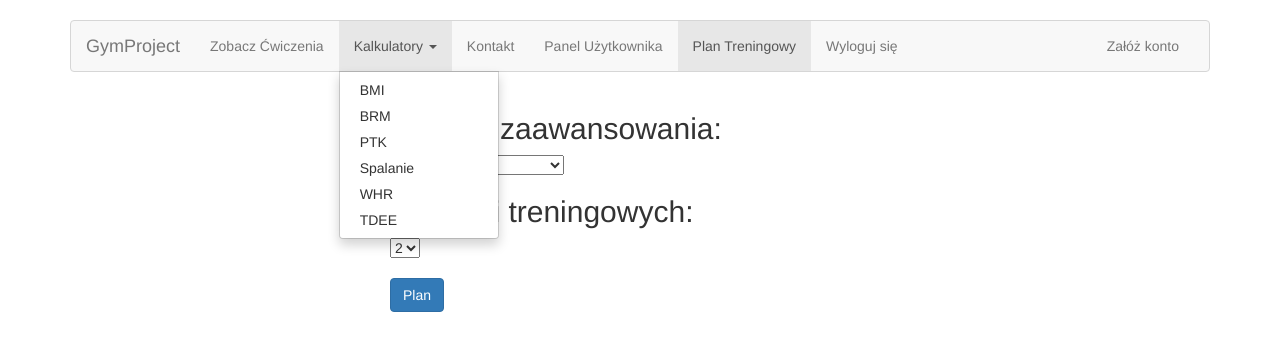
After one commit to paziewskib/project-gym, a PHP site: page /trening.php in a window 1280 px wide, after a click on "Kalkulatory". The commit adds this page. Shown: the top 351 px of the page. Run offline with PHP 8.4, Linux system fonts and the light colour scheme; the visitor is signed in with stand-in values (Sample User, id 1).

Commit message:
Generowanie planu treningowego, aktualizacja menu, aktualizacja panelu użytkownika

```diff
--- a/calc/calc_bmi.php
+++ b/calc/calc_bmi.php
@@ -1,3 +1,6 @@
+<?php
+session_start();
+?>
 <!DOCTYPE html>
 <html lang="en">
   <head>
@@ -33,7 +36,7 @@
                         </ul>
                     </li>
                     <li><a href="../contact.php">Kontakt</a></li>
-                    <?php if(isset($_SESSION['zalogowano'])){ echo "<li><a href='pu.php'>Panel Użytkownika</a></li>"; } ?>
+                    <?php if(isset($_SESSION['zalogowano'])){ echo '<li><a href="../pu.php">Panel Użytkownika</a></li>'; } ?>
                 </ul>
                 <ul class="nav navbar-nav navbar-right">
                     <li><a href="../rejestracja.php">Załóż konto</a></li>
--- a/calc/calc_bmr.php
+++ b/calc/calc_bmr.php
@@ -1,3 +1,7 @@
+<?php
+session_start();
+?>
+
 <!DOCTYPE html>
 <html lang="en">
   <head>
@@ -33,7 +37,7 @@
                         </ul>
                     </li>
                     <li><a href="../contact.php">Kontakt</a></li>
-                    <?php if(isset($_SESSION['zalogowano'])){ echo "<li><a href='pu.php'>Panel Użytkownika</a></li>"; } ?>
+                    <?php if(isset($_SESSION['zalogowano'])){ echo "<li><a href='../pu.php'>Panel Użytkownika</a></li>"; } ?>
                 </ul>
                 <ul class="nav navbar-nav navbar-right">
                     <li><a href="../rejestracja.php">Załóż konto</a></li>
--- a/calc/calc_ptk.php
+++ b/calc/calc_ptk.php
@@ -1,3 +1,6 @@
+<?php
+session_start();
+?>
 <!DOCTYPE html>
 <html lang="en">
   <head>
--- a/calc/calc_spalanie_kal.php
+++ b/calc/calc_spalanie_kal.php
@@ -1,3 +1,6 @@
+<?php
+session_start();
+?>
 <!DOCTYPE html>
 <html lang="en">
   <head>
--- a/calc/calc_tdee.php
+++ b/calc/calc_tdee.php
@@ -1,3 +1,6 @@
+<?php
+session_start();
+?>
 <!DOCTYPE html>
 <html lang="en">
   <head>
--- a/calc/calc_whr.php
+++ b/calc/calc_whr.php
@@ -1,3 +1,6 @@
+<?php
+session_start();
+?>
 <!DOCTYPE html>
 <html lang="en">
   <head>
--- a/contactview.php
+++ b/contactview.php
@@ -37,9 +37,10 @@ session_start();
                             <li><a href="calc/calc_ptk.php">PTK</a></li>
                             <li><a href="calc/calc_spalanie_kal.php">Spalanie</a></li>
                             <li><a href="calc/calc_whr.php">WHR</a></li>
+                            <li><a href="calc_tdee.php">TDEE</a></li>
                         </ul>
                     </li>
-                    <li><a href="contact.php">Kontakt</a></li>
+                    <li class="active"><a href="contact.php">Kontakt</a></li>
                     <?php if(isset($_SESSION['zalogowano'])){ echo "<li><a href='pu.php'>Panel Użytkownika</a></li>"; } ?>
                 </ul>
                 <ul class="nav navbar-nav navbar-right">
--- a/exercise.php
+++ b/exercise.php
@@ -25,7 +25,7 @@ session_start();
             </div>
             <div id="navbar" class="navbar-collapse collapse">
                 <ul class="nav navbar-nav navbar-left">
-                    <li><a href="exercise.php">Zobacz Ćwiczenia</a></li>
+                    <li class="active"><a href="exercise.php">Zobacz Ćwiczenia</a></li>
                     <li class="dropdown">
                         <a class="dropdown-toggle" data-toggle="dropdown" href="#">Kalkulatory
                         <span class="caret"></span></a>
@@ -35,6 +35,7 @@ session_start();
                             <li><a href="calc/calc_ptk.php">PTK</a></li>
                             <li><a href="calc/calc_spalanie_kal.php">Spalanie</a></li>
                             <li><a href="calc/calc_whr.php">WHR</a></li>
+                            <li><a href="calc_tdee.php">TDEE</a></li>
                         </ul>
                     </li>
                     <li><a href="contact.php">Kontakt</a></li>
--- a/index.php
+++ b/index.php
@@ -35,6 +35,7 @@ session_start();
                             <li><a href="calc/calc_ptk.php">PTK</a></li>
                             <li><a href="calc/calc_spalanie_kal.php">Spalanie</a></li>
                             <li><a href="calc/calc_whr.php">WHR</a></li>
+                            <li><a href="calc_tdee.php">TDEE</a></li>
                         </ul>
                     </li>
                     <li><a href="contact.php">Kontakt</a></li>
--- a/pulogic.php
+++ b/pulogic.php
@@ -2,8 +2,7 @@
 
 session_start();
 
-		if((isset($_POST['firstname']))&&(isset($_POST['lastname']))&&(isset($_POST['email']))&&(isset($_POST['height']))
-            &&(isset($_POST['weight']))&&(isset($_POST['activity']))&& (isset($_POST['age']))&&(isset($_POST['bodytype'])))
+		if(isset($_POST['submit']))
 		{
             $idUser = $_SESSION['id'];
 			$walidacja = true;
--- a/rejestracjawidok.php
+++ b/rejestracjawidok.php
@@ -38,7 +38,7 @@
                     <?php if(isset($_SESSION['zalogowano'])){ echo "<li><a href='pu.php'>Panel Użytkownika</a></li>"; } ?>
                 </ul>
                 <ul class="nav navbar-nav navbar-right">
-                    <li><a href="rejestracja.php">Załóż konto</a></li>
+                    <li class="active"><a href="rejestracja.php">Załóż konto</a></li>
                 </ul>
             </div>
         </div>
--- /dev/null
+++ b/trening.php
@@ -0,0 +1,140 @@
+<?php
+
+session_start();
+
+if(!isset($_SESSION['zalogowano']))
+{
+	header('Location: index.php');
+	exit();
+}
+require_once "connect.php";
+
+?>
+
+<!DOCTYPE html>
+<html>
+<head>
+	<lang html="pl">
+	<meta charset="utf-8" />
+        <meta name="viewport" content="width=device-width, initial-scale=1">
+        <link href="css/bootstrap.min.css" rel="stylesheet">
+        <link href="css/style.css" rel="stylesheet">
+	<title>Plan Treningowy</title>
+</head>
+<body>
+
+<div class="container">
+    <nav class="navbar navbar-default" style="margin-top: 20px; border-color: #d6d6d6;">
+        <div class="container-fluid">
+            <div class="navbar-header">
+                <button type="button" class="navbar-toggle collapsed" data-toggle="collapse" data-target="#navbar" aria-expanded="false" aria-controls="navbar">
+                    <span class="glyphicon glyphicon-th-list"/>
+                </button>
+                <a class="navbar-brand" href="index.php">GymProject</a>
+            </div>
+            <div id="navbar" class="navbar-collapse collapse">
+                <ul class="nav navbar-nav navbar-left">
+
+                    <li><a href="exercise.php">Zobacz Ćwiczenia</a></li>
+                    <li class="dropdown">
+                        <a class="dropdown-toggle" data-toggle="dropdown" href="#">Kalkulatory
+                        <span class="caret"></span></a>
+                        <ul class="dropdown-menu">
+                            <li><a href="calc/calc_bmi.php">BMI</a></li>
+                            <li><a href="calc/calc_bmr.php">BRM</a></li>
+                            <li><a href="calc/calc_ptk.php">PTK</a></li>
+                            <li><a href="calc/calc_spalanie_kal.php">Spalanie</a></li>
+                            <li><a href="calc/calc_whr.php">WHR</a></li>
+                            <li><a href="calc_tdee.php">TDEE</a></li>
+                        </ul>
+                    </li>
+                    <li><a href="contact.php">Kontakt</a></li>
+                    <li><a href="pu.php">Panel Użytkownika</a></li>
+                    <li class="active"><a href="#">Plan Treningowy</a></li>
+                    <li><a href="logout.php">Wyloguj się</a></li>
+                </ul>
+                    <ul class="nav navbar-nav navbar-right">
+                    <li><a href="rejestracja.php">Załóż konto</a></li>
+                    </ul>
+            </div>
+        </div>
+    </nav>
+</div>
+                         <form action="" method="post" style=" width: 500px; margin: 10px auto">
+                            <h2>Stopień zaawansowania:</h2>
+                            <select name="lvl[]">
+                                 <option>Początkujący</option>
+                                 <option>Średnioozaawansowany</option>
+                                 <option>Zaawansowany</option>
+                             </select>
+                            <h2>Ilość dni treningowych:</h2>
+                            <select name="dni[]">
+                                 <option>2</option>
+                                 <option>3</option>
+                                 <option>4</option>
+                             </select>
+                            <br><br><input type="submit" name="submit" class="btn btn-primary" value="Plan">
+                        </form>
+                      </div>
+
+
+<?php
+
+if(isset($_POST['submit'])){
+
+if($_POST['lvl'][0] == "Początkujący" && $_POST['dni'][0] == "2"){
+    $result = $mysqli->query("SELECT * FROM exercise WHERE numberOfAdvanced = 1 AND numberOfPlan = 1");
+    $komunikat = "Trening początkujący, 2 dni tygodniowo";
+}
+if($_POST['lvl'][0] == "Początkujący" && $_POST['dni'][0] == "3"){
+    $result = $mysqli->query("SELECT * FROM exercise WHERE numberOfAdvanced = 1 AND numberOfPlan = 2");
+    $komunikat = "Trening początkujący, 3 dni tygodniowo";
+}
+if($_POST['lvl'][0] == "Początkujący" && $_POST['dni'][0] == "4"){
+    $result = $mysqli->query("SELECT * FROM exercise WHERE numberOfAdvanced = 1 AND numberOfPlan = 3");
+    $komunikat = "Trening początkujący, 4 dni tygodniowo";
+}
+if($_POST['lvl'][0] == "Średnioozaawansowany" && $_POST['dni'][0] == "2"){
+    $result = $mysqli->query("SELECT * FROM exercise WHERE numberOfAdvanced = 2 AND numberOfPlan = 1");
+    $komunikat = "Trening średniozaawansowany, 2 dni tygodniowo";
+}
+if($_POST['lvl'][0] == "Średnioozaawansowany" && $_POST['dni'][0] == "3"){
+    $result = $mysqli->query("SELECT * FROM exercise WHERE numberOfAdvanced = 2 AND numberOfPlan = 2");
+    $komunikat = "Trening średniozaawansowany, 3 dni tygodniowo";
+}
+if($_POST['lvl'][0] == "Średnioozaawansowany" && $_POST['dni'][0] == "4"){
+    $result = $mysqli->query("SELECT * FROM exercise WHERE numberOfAdvanced = 2 AND numberOfPlan = 3");
+    $komunikat = "Trening średniozaawansowany, 4 dni tygodniowo";
+}
+if($_POST['lvl'][0] == "Zaawansowany" && $_POST['dni'][0] == "2"){
+    $result = $mysqli->query("SELECT * FROM exercise WHERE numberOfAdvanced = 2 AND numberOfPlan = 1");
+    $komunikat = "Trening zaawansowany, 2 dni tygodniowo";
+}
+if($_POST['lvl'][0] == "Zaawansowany" && $_POST['dni'][0] == "3"){
+    $result = $mysqli->query("SELECT * FROM exercise WHERE numberOfAdvanced = 2 AND numberOfPlan = 2");
+    $komunikat = "Trening zaawansowany, 3 dni tygodniowo";
+}
+if($_POST['lvl'][0] == "Zaawansowany" && $_POST['dni'][0] == "4"){
+    $result = $mysqli->query("SELECT * FROM exercise WHERE numberOfAdvanced = 2 AND numberOfPlan = 3");
+    $komunikat = "Trening zaawansowany, 4 dni tygodniowo";
+}
+
+    echo "<h1>".$komunikat."</h1><br>";
+    echo "<table border='1' cellpadding='10'>";
+    echo "<tr><th>Nazwa Ćwiczenia</th><th>Seria</th><th>Powtórzenia</th></tr>";
+    while($row = $result->fetch_object())
+    {
+        echo "<tr>";
+        echo "<td>".$row->exerciseName."</td>";
+        echo "<td>".$row->numberOfSets."</td>";
+        echo "<td>".$row->numberOfReps."</td>";
+        echo "</tr>";
+    }
+    echo "</table>";
+}
+?>
+
+        <script src="https://ajax.googleapis.com/ajax/libs/jquery/1.12.0/jquery.min.js"></script>
+        <script src="js/bootstrap.js"></script>
+</body>
+</html>
```
Also changed, not shown: pu.php (+38 -39 lines).
